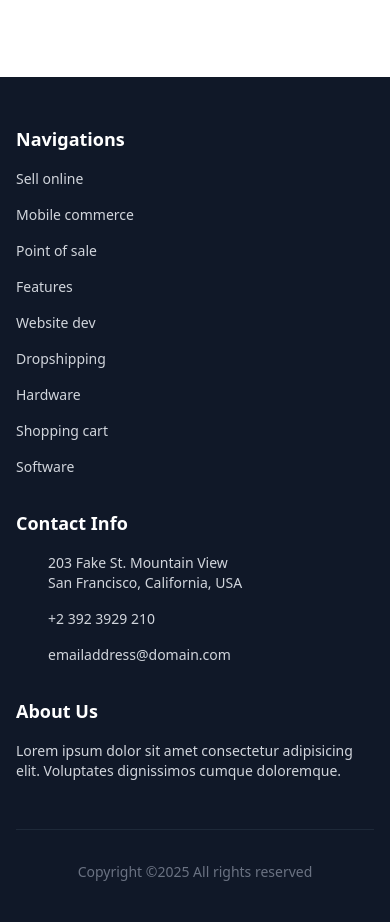
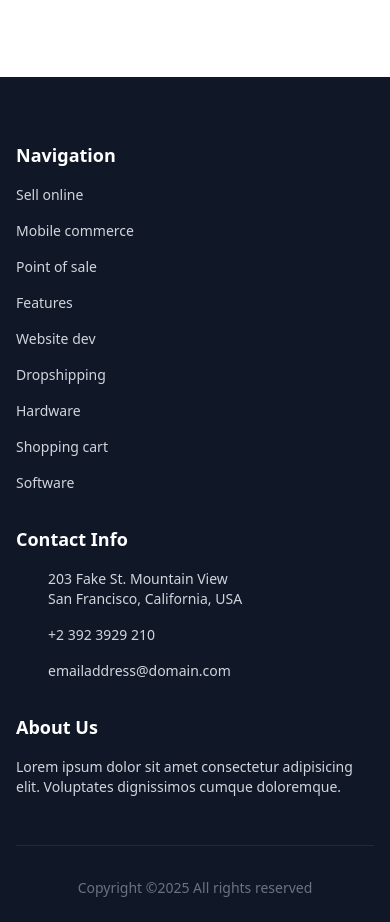
Before and after one commit to Amir-ZoghiPeyman/mft-react-project, a React app: page /cart in a window 390 px wide. Shown: the part 920-1842 px from the top of the page. Built offline with nearby package versions, Linux system fonts and the light colour scheme; some icons are missing; the HTML template or start-up script is replaced by a standard one.

Commit message:
footer comp updated

```diff
--- a/src/components/footer/index.jsx
+++ b/src/components/footer/index.jsx
@@ -8,7 +8,7 @@ export default function Footer() {
             <div className="max-w-7xl mx-auto px-4 sm:px-6 lg:px-8 py-12">
                 <div className="grid grid-cols-1 md:grid-cols-2 lg:grid-cols-3 gap-8 lg:gap-12">
                     <div className="space-y-4">
-                        <h4 className="text-lg font-semibold text-white mb-4">Navigations</h4>
+                        <h4 className="text-lg font-semibold text-white my-4 md:mt-0">Navigation</h4>
                         <div className="grid grid-cols-1 sm:grid-cols-2 lg:grid-cols-3 gap-4">
                             {[
                                 'Sell online',
@@ -24,8 +24,7 @@ export default function Footer() {
                                 <a
                                     key={item}
                                     href="#"
-                                    className="text-sm hover:text-blue-400 transition-colors"
-                                >
+                                    className="text-sm hover:text-blue-400 transition-colors">
                                     {item}
                                 </a>
                             ))}
```
